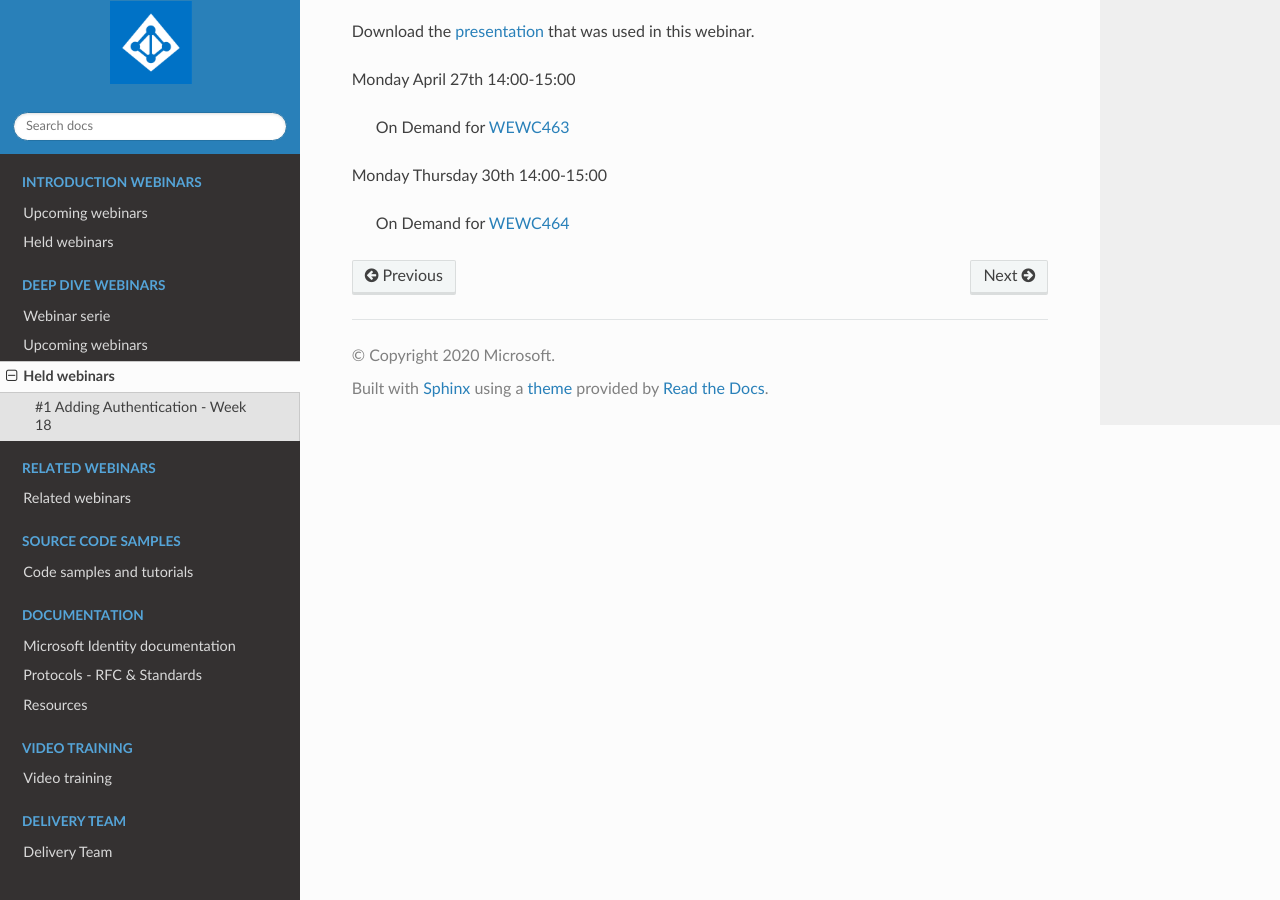
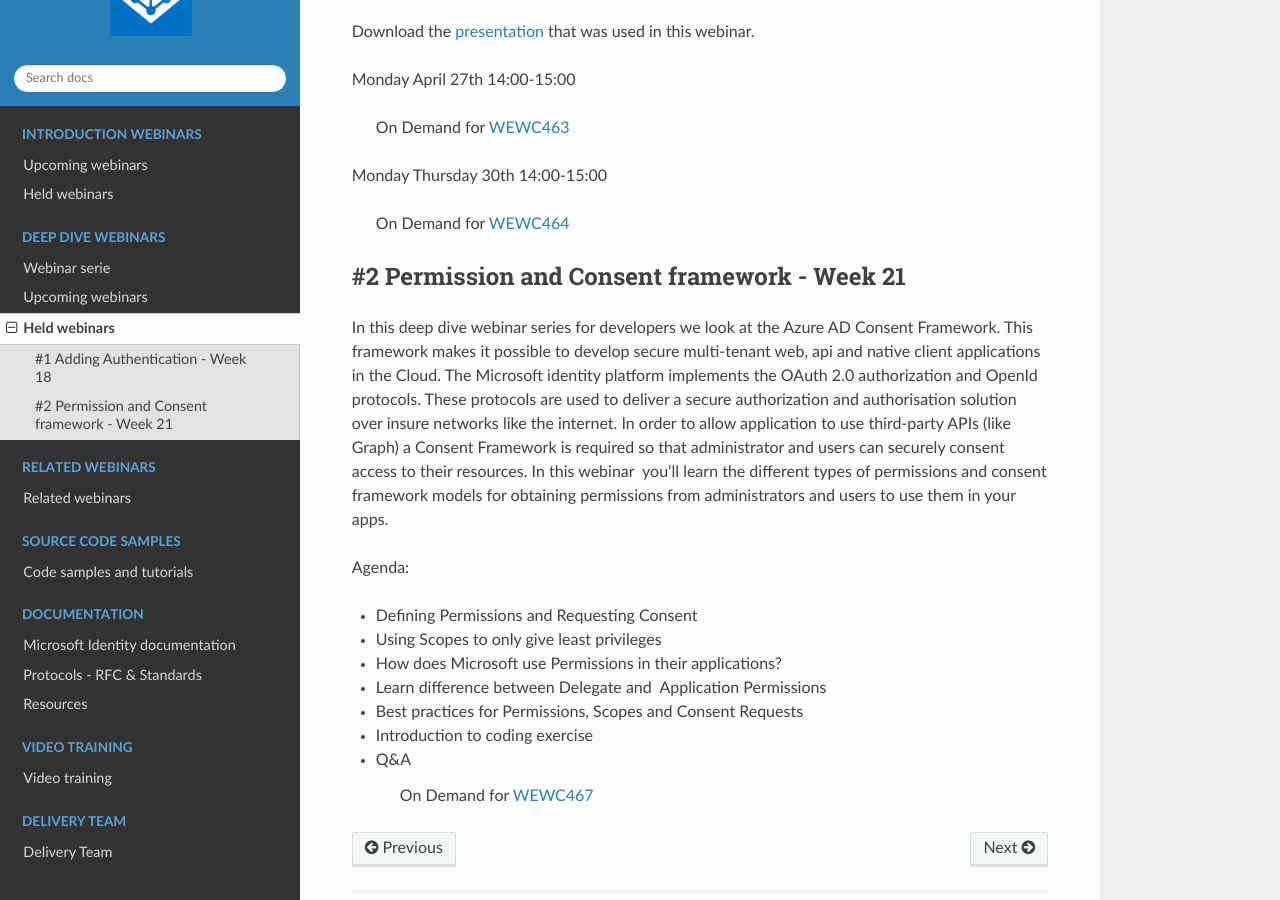
Before and after one commit to RonnyA/ModernIdentity, a Sphinx documentation site: the page built from docs/source/deep/held-deep-webinars.rst, in a window 1280 px wide and 900 px high, scrolled down 556 px. Built offline with Sphinx 7.4.7 and the Read the Docs theme 2.0.0, drawn with Linux system fonts in a browser that asks for light colours.

Commit message:
Moving WEWC467 from sign up to OnDemand

```diff
--- a/docs/source/conf.py
+++ b/docs/source/conf.py
@@ -28,7 +28,7 @@
 author = 'Ronny.Hansen@Microsoft.com'
 
 # The full version, including alpha/beta/rc tags
-release = '1.1.3'
+release = '1.1.4'
 
 
 # -- General configuration ---------------------------------------------------
--- a/docs/source/deep/held-deep-webinars.rst
+++ b/docs/source/deep/held-deep-webinars.rst
@@ -37,3 +37,24 @@
 .. _WEWC463 : https://portal.meets4b.com/Join?e=e1b4f11b-4867-4246-beeb-0572c31e8423
 
 .. _WEWC464 : https://portal.meets4b.com/Join?e=42d5a0d4-a00c-494c-b4c7-4dd8e088894f
+
+
+#2 Permission and Consent framework - Week 21
+---------------------------------------------
+
+In this deep dive webinar series for developers we look at the Azure AD Consent Framework. This framework makes it possible to develop secure multi-tenant web, api and native client applications in the Cloud.
+The Microsoft identity platform implements the OAuth 2.0 authorization and OpenId protocols. These protocols are used to deliver a secure authorization and authorisation solution over insure networks like the internet. In order to allow application to use third-party APIs (like Graph) a Consent Framework is required so that administrator and users can securely consent access to their resources. In this webinar  you'll learn the different types of permissions and consent framework models for obtaining permissions from administrators and users to use them in your apps.
+
+Agenda:
+
+* Defining Permissions and Requesting Consent
+* Using Scopes to only give least privileges
+* How does Microsoft use Permissions in their applications?
+* Learn difference between Delegate and  Application Permissions
+* Best practices for Permissions, Scopes and Consent Requests
+* Introduction to coding exercise
+* Q&A
+
+    On Demand for WEWC467_
+
+.. _WEWC467 : https://portal.meets4b.com/Join?e=d83d0ce7-a04b-4632-8efa-a0115e749071
```
Also changed, not shown: docs/source/deep/upcoming-deep-webinars.rst (+0 -20 lines), docs/source/index.rst (+5 -4 lines), 5 other files.
